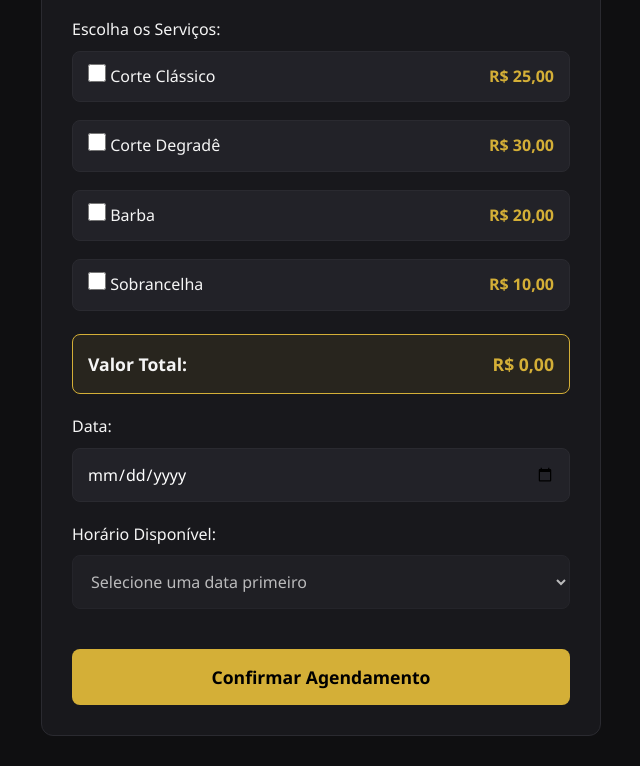
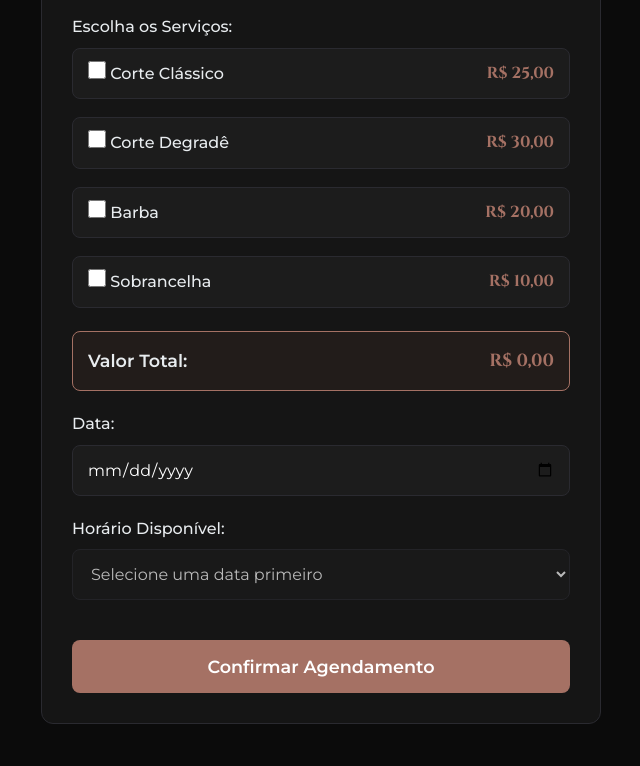
Before and after one commit to lksks0926/Modelo-barbearia, a plain HTML site: page agendar.html in a window 1280 px wide. Shown: the part 307-1073 px from the top of the page, without its empty margins (319-959 px from the left). Drawn offline with nearby package versions, Linux system fonts and the light colour scheme.

Commit message:
Update agendar.html

```diff
--- a/agendar.html
+++ b/agendar.html
@@ -5,57 +5,62 @@
     <meta name="viewport" content="width=device-width, initial-scale=1.0">
     <title>Agendamento - Barbearia Jean Carlos</title>
     <script src="https://cdn.jsdelivr.net/npm/@supabase/supabase-js@2"></script>
+    <link rel="preconnect" href="https://fonts.googleapis.com">
+    <link rel="preconnect" href="https://fonts.gstatic.com" crossorigin>
+    <link href="https://fonts.googleapis.com/css2?family=Cinzel:wght@600;700&family=Montserrat:wght@400;500;600&display=swap" rel="stylesheet">
+
     <style>
         :root {
-            --bg-dark: #0f0f11;
-            --bg-panel: #18181c;
-            --gold: #d4af37;
-            --gold-hover: #f1c40f;
+            --bg-dark: #0B0B0B;
+            --bg-panel: #151515;
+            --bronze: #A57164;
+            --bronze-hover: #C28878;
             --text-light: #f5f5f5;
-            --border: #2a2a30;
+            --ice-white: #E8ECEF;
+            --border: #2A2A30;
         }
 
-        * { margin: 0; padding: 0; box-sizing: border-box; font-family: 'Segoe UI', system-ui, sans-serif; }
-        body { background-color: var(--bg-dark); color: var(--text-light); line-height: 1.6; }
+        * { margin: 0; padding: 0; box-sizing: border-box; }
+        body { background-color: var(--bg-dark); color: var(--text-light); line-height: 1.6; font-family: 'Montserrat', sans-serif; }
 
         .container { max-width: 600px; margin: 0 auto; padding: 30px 20px; }
 
-        h1 { color: var(--gold); margin-bottom: 10px; text-align: center; }
+        h1 { font-family: 'Cinzel', serif; color: var(--bronze); margin-bottom: 10px; text-align: center; }
         .box { background: var(--bg-panel); padding: 30px; border-radius: 12px; border: 1px solid var(--border); }
 
         .form-group { margin-bottom: 20px; }
-        label { display: block; margin-bottom: 8px; color: var(--text-light); font-weight: 500; }
+        label { display: block; margin-bottom: 8px; color: var(--ice-white); font-weight: 500; }
         input[type="text"], input[type="date"], select {
-            width: 100%; padding: 14px; background: #222228; border: 1px solid var(--border);
-            color: white; border-radius: 8px; font-size: 1rem;
+            width: 100%; padding: 14px; background: #1C1C1C; border: 1px solid var(--border);
+            color: white; border-radius: 8px; font-size: 1rem; font-family: 'Montserrat', sans-serif;
         }
 
         .services-list { display: flex; flex-direction: column; gap: 10px; }
         .service-option {
             display: flex; align-items: center; justify-content: space-between;
-            background: #222228; padding: 12px 15px; border-radius: 8px; border: 1px solid var(--border);
-            cursor: pointer; transition: 0.2s;
+            background: #1C1C1C; padding: 12px 15px; border-radius: 8px; border: 1px solid var(--border);
+            cursor: pointer; transition: 0.2s; color: var(--ice-white);
         }
-        .service-option:hover { border-color: var(--gold); }
-        .service-option input { width: 18px; height: 18px; accent-color: var(--gold); cursor: pointer; }
+        .service-option:hover { border-color: var(--bronze); }
+        .service-option input { width: 18px; height: 18px; accent-color: var(--bronze); cursor: pointer; }
 
         .total-box {
-            background: #28251e; border: 1px solid var(--gold); padding: 15px; border-radius: 8px;
+            background: #221c1a; border: 1px solid var(--bronze); padding: 15px; border-radius: 8px;
             display: flex; justify-content: space-between; align-items: center; margin-top: 15px;
-            font-weight: bold; font-size: 1.1rem;
+            font-weight: bold; font-size: 1.1rem; color: var(--ice-white);
         }
 
         button.btn-submit {
-            width: 100%; padding: 16px; background: var(--gold); color: #000;
+            width: 100%; padding: 16px; background: var(--bronze); color: #fff;
             border: none; border-radius: 8px; font-size: 1.1rem; font-weight: bold;
-            cursor: pointer; transition: 0.3s; margin-top: 20px;
+            cursor: pointer; transition: 0.3s; margin-top: 20px; font-family: 'Montserrat', sans-serif;
         }
-        button.btn-submit:hover { background: var(--gold-hover); }
+        button.btn-submit:hover { background: var(--bronze-hover); }
         button:disabled { opacity: 0.5; cursor: not-allowed; }
 
         #msg-sucesso { display: none; text-align: center; margin-top: 20px; font-weight: bold; color: #2ecc71; padding: 10px; background: rgba(46, 204, 113, 0.1); border-radius: 6px; }
         #msg-aviso-data { color: #e74c3c; font-size: 0.85rem; margin-top: 5px; display: none; }
-        .voltar { display: block; text-align: center; margin-bottom: 20px; color: var(--gold); text-decoration: none; font-weight: bold; }
+        .voltar { display: block; text-align: center; margin-bottom: 20px; color: var(--bronze); text-decoration: none; font-weight: bold; }
     </style>
 </head>
 <body>
@@ -65,7 +70,7 @@
 
         <div class="box">
             <h1>Agendar Horário</h1>
-            <p style="text-align: center; color: #aaa; margin-bottom: 25px;">Selecione um ou mais serviços desejados.</p>
+            <p style="text-align: center; color: var(--ice-white); margin-bottom: 25px;">Selecione um ou mais serviços desejados.</p>
 
             <form id="form-agendamento">
                 <div class="form-group">
@@ -78,25 +83,25 @@
                     <div class="services-list">
                         <label class="service-option">
                             <span><input type="checkbox" class="chk-servico" value="Corte Clássico" data-preco="25" onchange="calcularTotal()"> Corte Clássico</span>
-                            <strong style="color: var(--gold);">R$ 25,00</strong>
+                            <strong style="color: var(--bronze); font-family: 'Cinzel', serif;">R$ 25,00</strong>
                         </label>
                         <label class="service-option">
                             <span><input type="checkbox" class="chk-servico" value="Corte Degradê" data-preco="30" onchange="calcularTotal()"> Corte Degradê</span>
-                            <strong style="color: var(--gold);">R$ 30,00</strong>
+                            <strong style="color: var(--bronze); font-family: 'Cinzel', serif;">R$ 30,00</strong>
                         </label>
                         <label class="service-option">
                             <span><input type="checkbox" class="chk-servico" value="Barba" data-preco="20" onchange="calcularTotal()"> Barba</span>
-                            <strong style="color: var(--gold);">R$ 20,00</strong>
+                            <strong style="color: var(--bronze); font-family: 'Cinzel', serif;">R$ 20,00</strong>
                         </label>
                         <label class="service-option">
                             <span><input type="checkbox" class="chk-servico" value="Sobrancelha" data-preco="10" onchange="calcularTotal()"> Sobrancelha</span>
-                            <strong style="color: var(--gold);">R$ 10,00</strong>
+                            <strong style="color: var(--bronze); font-family: 'Cinzel', serif;">R$ 10,00</strong>
                         </label>
                     </div>
 
                     <div class="total-box">
                         <span>Valor Total:</span>
-                        <span id="valor-total" style="color: var(--gold);">R$ 0,00</span>
+                        <span id="valor-total" style="color: var(--bronze); font-family: 'Cinzel', serif;">R$ 0,00</span>
                     </div>
                 </div>
 
```
